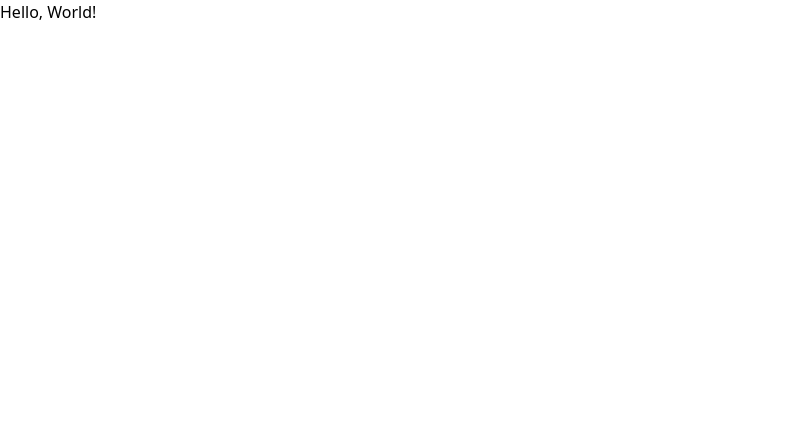
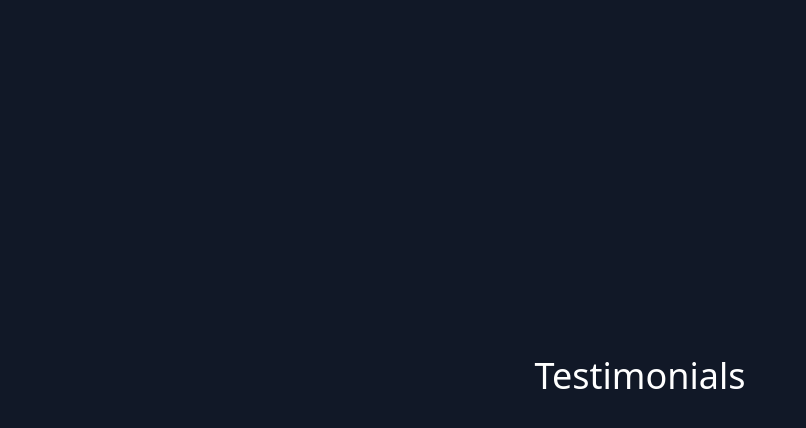
Before and after one commit to angelmtztrc/carousel-with-swiper, a React (Vite) app: page / in a window 1280 px wide. Shown: the top 428 px of the page, without its empty margins (0-806 px from the left). Built offline with nearby package versions, Linux system fonts and the light colour scheme.

Commit message:
chore(src):  install swiperjs and add some markup

```diff
--- a/package.json
+++ b/package.json
@@ -8,7 +8,8 @@
   },
   "dependencies": {
     "react": "^17.0.0",
-    "react-dom": "^17.0.0"
+    "react-dom": "^17.0.0",
+    "swiper": "^6.8.2"
   },
   "devDependencies": {
     "@types/react": "^17.0.0",
@@ -18,6 +19,7 @@
     "postcss": "^8.3.6",
     "prettier": "^2.3.2",
     "prettier-plugin-tailwind": "^2.2.12",
+    "sass": "^1.38.0",
     "tailwindcss": "^2.2.7",
     "typescript": "^4.3.2",
     "vite": "^2.4.4"
--- a/src/App.tsx
+++ b/src/App.tsx
@@ -1,11 +1,18 @@
 import React from 'react';
 
-function App() {
+import { Slider } from './components/Slider';
+
+export const App = () => {
   return (
-    <div>
-      <p>Hello, World!</p>
+    <div className="bg-gray-900">
+      <div className="flex items-center justify-center min-h-screen">
+        <div className="container mx-auto">
+          <h1 className="mb-12 text-center text-white text-4xl font-medium">
+            Testimonials
+          </h1>
+          <Slider />
+        </div>
+      </div>
     </div>
   );
-}
-
-export default App;
+};
--- /dev/null
+++ b/src/components/Slider.tsx
@@ -0,0 +1,7 @@
+import React from 'react';
+
+export const Slider = ({}: SliderProps) => {
+  return <div></div>;
+};
+
+type SliderProps = {};
--- a/src/main.tsx
+++ b/src/main.tsx
@@ -1,9 +1,10 @@
 import React from 'react';
 import ReactDOM from 'react-dom';
 
-import App from './App';
+import { App } from './App';
 
 import './styles/globals.css';
+import 'swiper/swiper.scss';
 
 ReactDOM.render(
   <React.StrictMode>
```
Also changed, not shown: 1 other file (tests, documents, lock files or other folders).
